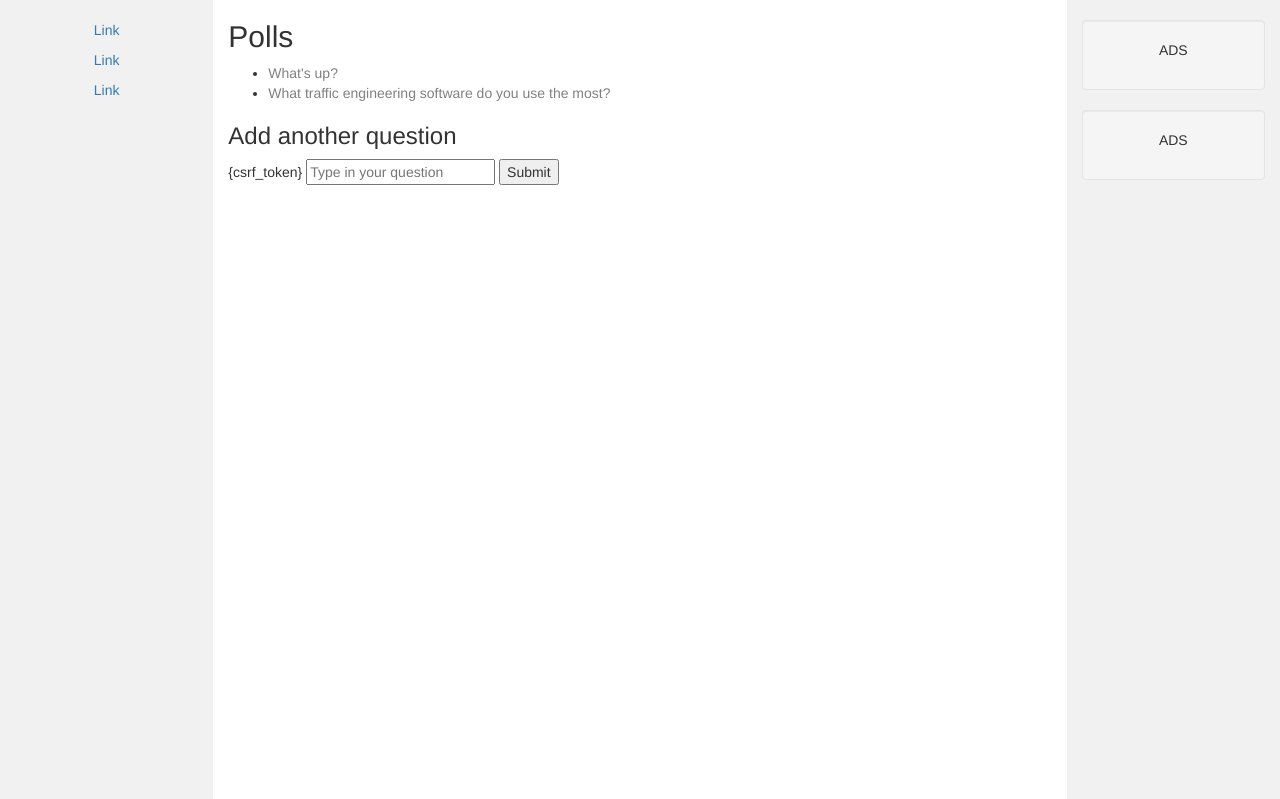
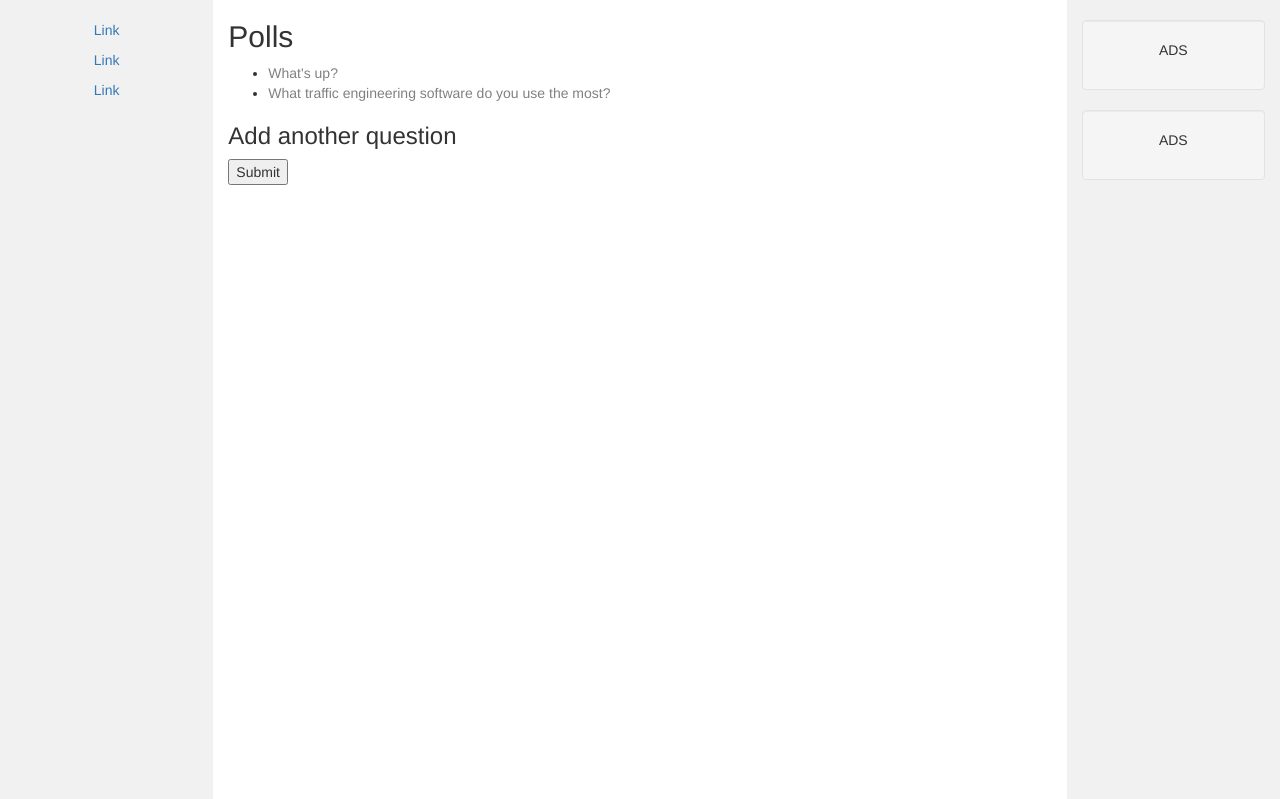
Before and after one commit to trafficdub/traffic-circle, a Django app: page /polls/ in a window 1280 px wide. Shown: the part 52-851 px from the top of the page. Run offline with Django 3.2, Linux system fonts and the light colour scheme; data comes from the database, SQL or seed files in the repository; both versions use the stored data as it was after the commit; some libraries are stand-ins or nearby versions.

Commit message:
Factor out project template and static files from polls app

```diff
--- a/traffic_circle/polls/templates/polls/detail.html
+++ b/traffic_circle/polls/templates/polls/detail.html
@@ -1,6 +1,6 @@
 {% extends "polls/layout.html" %}
 
-{% block body %}
+{% block polls_body %}
     <h2>{{ question.question_text }}</h2>
 
     {% if error_message %}
--- a/traffic_circle/polls/templates/polls/index.html
+++ b/traffic_circle/polls/templates/polls/index.html
@@ -1,6 +1,6 @@
 {% extends "polls/layout.html" %}
 
-{% block body%}
+{% block polls_body%}
     <h2>Polls</h2>
     {% if latest_question_list %}
     <ul>
@@ -13,9 +13,9 @@
     {% endif %}
 
     <h3>Add another question</h3>
-    <form action="{% url 'polls:add_question' question_text%}" method="post">
-        {csrf_token}
-        <input id="add_question" type="text" placeholder="Type in your question">
+    <form action="{% url 'polls:add_question' %}" method="post">
+        {% csrf_token %}
+        {{ form }}
         <input id="submit" type="submit">
     </form>
 {% endblock %}
--- a/traffic_circle/polls/templates/polls/layout.html
+++ b/traffic_circle/polls/templates/polls/layout.html
@@ -1,42 +1,5 @@
-{% load static %}
-<!DOCTYPE html>
-<html lang="en">
-<head>
-  <title>Traffic Circle</title>
-  <meta charset="utf-8">
-  <meta name="viewport" content="width=device-width, initial-scale=1">
-  <link rel="stylesheet" href="https://maxcdn.bootstrapcdn.com/bootstrap/3.4.1/css/bootstrap.min.css">
-  <link rel="stylesheet" type="text/css" href="{% static 'polls/style.css' %}">
-  <script src="https://ajax.googleapis.com/ajax/libs/jquery/3.5.1/jquery.min.js"></script>
-  <script src="https://maxcdn.bootstrapcdn.com/bootstrap/3.4.1/js/bootstrap.min.js"></script>
-  {% block head %}
-
-  {% endblock %}
-</head>
-<body>
-    <nav class="navbar navbar-inverse">
-        <div class="container-fluid">
-          <div class="navbar-header">
-            <button type="button" class="navbar-toggle" data-toggle="collapse" data-target="#myNavbar">
-              <span class="icon-bar"></span>
-              <span class="icon-bar"></span>
-              <span class="icon-bar"></span>
-            </button>
-            <a class="navbar-brand" href="#">Traffic Circle</a>
-          </div>
-          <div class="collapse navbar-collapse" id="myNavbar">
-            <ul class="nav navbar-nav">
-              <li class="active"><a href="#">Home</a></li>
-              <li><a href="#">About</a></li>
-              <li><a href="#">Projects</a></li>
-              <li><a href="#">Contact</a></li>
-            </ul>
-            <ul class="nav navbar-nav navbar-right">
-              <li><a href="#"><span class="glyphicon glyphicon-log-in"></span> Login</a></li>
-            </ul>
-          </div>
-        </div>
-      </nav>
+{% extends "main_layout.html" %}
+{% block body %}
 <div class="container-fluid text-center">
   <div class="row content">
     <div class="col-sm-2 sidenav">
@@ -45,7 +8,7 @@
       <p><a href="#">Link</a></p>
     </div>
     <div class="col-sm-8 text-left">
-            {% block body %}
+      {% block polls_body %}
 
       {% endblock %}
     </div>
@@ -59,8 +22,4 @@
     </div>
   </div>
 </div>
-    <footer class="container-fluid text-center">
-        <p>Footer Text</p>
-    </footer>
-</body>
-</html>
+{% endblock %}
--- a/traffic_circle/polls/templates/polls/results.html
+++ b/traffic_circle/polls/templates/polls/results.html
@@ -1,6 +1,6 @@
 {% extends "polls/layout.html" %}
 
-{%block head %}
+{% block head %}
     <script type="text/javascript" src="https://www.gstatic.com/charts/loader.js"></script>
 
     <script type="text/javascript">
@@ -45,7 +45,7 @@
 
 {% endblock %}
 
-{% block body %}
+{% block polls_body %}
     <div>
         <h2>{{ question.question_text }}</h2>
         {% if error_message %}
--- a/traffic_circle/polls/urls.py
+++ b/traffic_circle/polls/urls.py
@@ -8,4 +8,5 @@
     path('<int:pk>/', views.DetailView.as_view(), name='detail'),
     path('<int:pk>/results/', views.ResultsView.as_view(), name='results'),
     path('<int:question_id>/vote/', views.vote, name='vote'),
+    path('add_question/', views.add_question, name='add_question')
 ]
--- a/traffic_circle/polls/views.py
+++ b/traffic_circle/polls/views.py
@@ -5,6 +5,7 @@
 from django.utils import timezone as tz
 from django.views import generic
 
+from .forms import QuestionForm
 from .models import Question, Choice
 
 # Create your views here.
@@ -36,14 +37,16 @@
             pub_date__lte=tz.now()
         )
 
-def add_question(request, question_text):
+def add_question(request):
+    form = QuestionForm()
     if request.method == "POST":
-        try:
-            new_question = Question(question_text=question_text, pub_date=tz.now())
-        except KeyError:
-            return HttpResponseBadRequest("Invalid question, try entering again.")
-        new_question.save()
-        return HttpResponseRedirect(reverse("polls:index", args=[]))
+        form = QuestionForm(request.POST)
+        if form.is_valid():
+            form.save()
+            return HttpResponseRedirect(reverse('polls:index'))
+    return render(request, "polls/add_question.html", {
+        'form': form,
+    })
 
 def vote(request, question_id):
     if request.method == "POST":
--- /dev/null
+++ b/traffic_circle/templates/traffic_circle/main_layout.html
@@ -0,0 +1,25 @@
+{% load static %}
+<!DOCTYPE html>
+<html lang="en">
+<head>
+    <title>Traffic Circle</title>
+    <meta charset="utf-8">
+    <meta name="viewport" content="width=device-width, initial-scale=1">
+    <link rel="stylesheet" href="https://maxcdn.bootstrapcdn.com/bootstrap/3.4.1/css/bootstrap.min.css">
+    <link rel="stylesheet" type="text/css" href="{% static '/css/main.css' %}">
+    <script src="https://ajax.googleapis.com/ajax/libs/jquery/3.5.1/jquery.min.js"></script>
+    <script src="https://maxcdn.bootstrapcdn.com/bootstrap/3.4.1/js/bootstrap.min.js"></script>
+    {% block head %}
+
+    {% endblock %}
+</head>
+<body>
+    {% include 'navbar.html' %}
+    {% block body %}
+
+    {% endblock %}
+    <footer class="container-fluid text-center">
+        <p>Footer Text</p>
+    </footer>
+</body>
+</html>
--- /dev/null
+++ b/traffic_circle/templates/traffic_circle/navbar.html
@@ -0,0 +1,23 @@
+<nav class="navbar navbar-inverse">
+    <div class="container-fluid">
+        <div class="navbar-header">
+        <button type="button" class="navbar-toggle" data-toggle="collapse" data-target="#myNavbar">
+            <span class="icon-bar"></span>
+            <span class="icon-bar"></span>
+            <span class="icon-bar"></span>
+        </button>
+        <a class="navbar-brand" href="#">Traffic Circle</a>
+        </div>
+        <div class="collapse navbar-collapse" id="myNavbar">
+        <ul class="nav navbar-nav">
+            <li class="active"><a href="#">Home</a></li>
+            <li><a href="#">About</a></li>
+            <li><a href="#">Projects</a></li>
+            <li><a href="#">Contact</a></li>
+        </ul>
+        <ul class="nav navbar-nav navbar-right">
+            <li><a href="#"><span class="glyphicon glyphicon-log-in"></span> Login</a></li>
+        </ul>
+        </div>
+    </div>
+</nav>
```
Also changed, not shown: traffic_circle/polls/forms.py (+7 -0 lines), traffic_circle/polls/templates/polls/add_question.html (added, +17 -0 lines), traffic_circle/traffic_circle/settings.py (+8 -1 lines), traffic_circle/db.sqlite3, traffic_circle/static/css/main.css (renamed from traffic_circle/polls/static/polls/style.css), traffic_circle/static/images/logo_small.png (renamed from traffic_circle/polls/static/polls/images/logo_small.png), traffic_circle/static/images/logo_smaller.png (renamed from traffic_circle/polls/static/polls/images/logo_smaller.png). Lines whose indentation alone changed are shown as unchanged.
